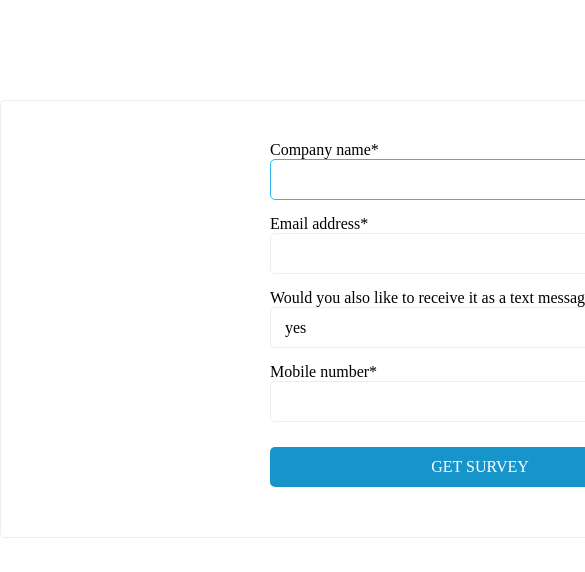
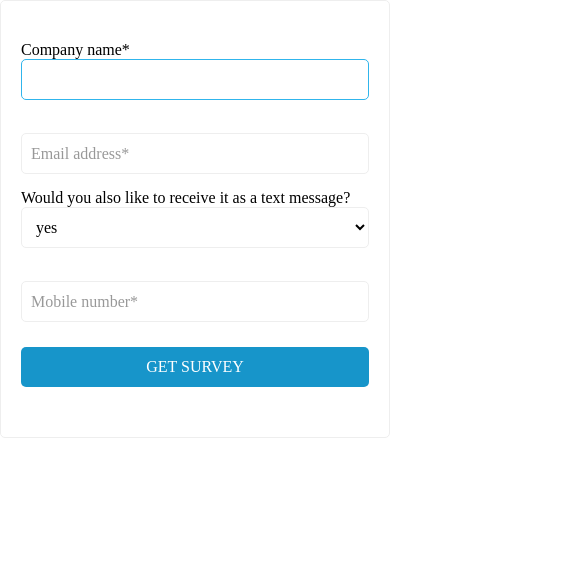
Before and after one commit to sdudnyk/netigate-form, a website: page index.html in a window 390 px wide. Shown: the top 572 px of the page, 585 px wide, since content can reach past the window. Drawn offline with nearby package versions, Linux system fonts and the light colour scheme.

Commit message:
floating labels, tabindex fix, adaptive

```diff
--- a/index.html
+++ b/index.html
@@ -14,19 +14,19 @@
     <div class="panel">
       <form action="" id="form">
         <div class="form-field company">
-          <label>Company name*</label><br>
+          <label class="floating-label">Company name*</label><br>
           <input id="company" class="form-input" type="text" name="company" autofocus>
           <i class="loading-icon displaynone"></i>
           <div id="n_suggestions-list" class="displaynone"><ul></ul></div>
         </div>
 
         <div class="form-field email">
-          <label>Email address*</label><br>
+          <label class="floating-label">Email address*</label><br>
           <input id="email" class="form-input" type="email" name="email" autocomplete="off">
         </div>
 
         <div class="form-field" id="password-field">
-          <input class="form-input" type="password" name="pswd">
+          <input class="form-input" type="password" name="pswd" tabindex="100">
         </div>
 
         <div class="form-field call-needed">
@@ -38,7 +38,7 @@
         </div>
 
         <div class="form-field phone">
-          <label>Mobile number*</label><br>
+          <label class="floating-label">Mobile number*</label><br>
           <input id="phone" class="form-input" type="tel" name="phone">
         </div>
 
--- a/js/main.js
+++ b/js/main.js
@@ -30,6 +30,10 @@ jQuery.fn._form = function(){
       addInvalidStyle(form.fields.phone);
     }
   }
+
+  $('.form-input').on('focus blur', function (e) {
+      $(this).parent().toggleClass('focused', (e.type === 'focus' || this.value.length > 0));
+  }).trigger('blur');
 
   // autofocus for IE
   $('[autofocus]:not(:focus)').eq(0).focus();
--- a/sass/style.scss
+++ b/sass/style.scss
@@ -25,16 +25,40 @@ input, select, textarea, button{
   margin: 100px auto 0;
   border: 1px solid #eee;
   border-radius: 5px;
+  @media screen and (max-width: 1000px){
+    width: 100%;
+    margin-top: 0;
+  }
 }
 
 .panel{
   width: 420px;
   margin: 0 auto;
+  @media screen and (max-width: 500px){
+    width: 100%;
+  }
+}
+
+.floating-label{
+  font-size: 16px;
+  font-weight: 400;
+  opacity: 0.4;
+  pointer-events: none;
+  position: absolute;
+  transform: translate3d(10px, 30px, 0) scale(1);
+  transform-origin: left top;
+  transition: 240ms;
 }
 
 .form-field{
   margin-bottom: 15px;
   position: relative;
+  &.focused{
+    .floating-label{
+      opacity: 1;
+      transform: scale(1);
+    }
+  }
 }
 
 #password-field{
```
Also changed, not shown: css/style.css, 1 other file.
